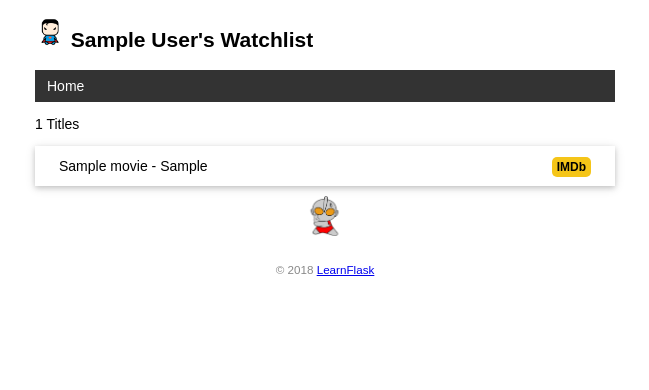
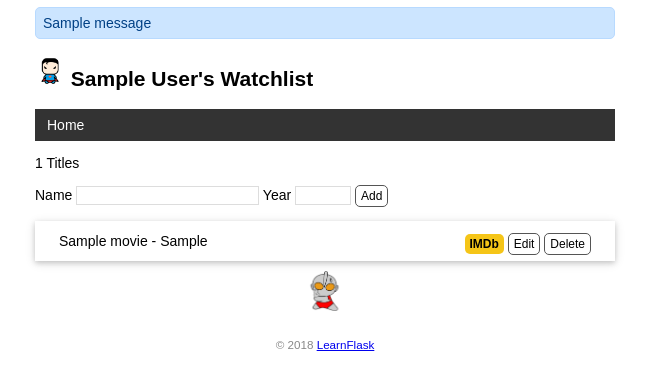
Before and after one commit to JunLog/watchlist, a Flask app: page / in a window 1280 px wide. Shown: the top 390 px of the page, without its empty margins (315-964 px from the left). Run offline with Flask 2, Linux system fonts and the light colour scheme; tables that the repository leaves empty hold one stand-in row (values such as "Sample post"); one stand-in notice (Sample message) is shown.

Commit message:
第七章-表单

```diff
--- a/app.py
+++ b/app.py
@@ -1,4 +1,4 @@
-from flask import Flask, render_template
+from flask import Flask, render_template, url_for, redirect,flash, request
 from flask_sqlalchemy import SQLAlchemy
 import click
 import os
@@ -14,6 +14,7 @@ else:
 app = Flask(__name__)
 app.config['SQLALCHEMY_DATABASE_URI'] = prefix + os.path.join(app.root_path, 'data.db')
 app.config['SQLALCHEMY_TRACK_MODIFICATIONS'] = False
+app.config['SECRET_KEY'] = 'dev'
 db = SQLAlchemy(app)
 
 
@@ -75,8 +76,49 @@ def inject_user():
     user = User.query.first()
     return dict(user = user)
 
-@app.route('/')
+@app.route('/',methods=['GET', 'POST'])
 def index():
-    user = User.query.first()
+    if request.method == 'POST':
+        title = request.form.get('title')
+        year = request.form.get('year')
+
+        if not title or not year or len(year)>4 or len(year)<4 or len(title)>60:
+            flash("Invalid input")#无效输入
+            return redirect(url_for('index'))
+
+        movie = Movie(title=title, year=year)
+        db.session.add(movie)
+        db.session.commit()
+        flash('Item created.')
+        return redirect(url_for('index'))
+
     movies = Movie.query.all()
     return render_template('index.html', movies = movies)
+
+@app.route('/movie/edit/<int:movie_id>', methods=['GET', 'POST'])
+def edit(movie_id):
+    movie = Movie.query.get_or_404(movie_id)
+
+    if request.method == 'POST':
+        title = request.form['title']
+        year = request.form['year']
+
+        if not title or not year or len(year)>4 or len(title)>60:
+            flash('Invalid input!')
+            return redirect(url_for('edit', movie_id=movie_id))
+
+        movie.title = title
+        movie.year = year
+        db.session.commit()
+        flash('Item updated!')
+        return redirect(url_for('index'))
+
+    return render_template('edit.html', movie=movie)
+
+@app.route('/movie/delete/<int:movie_id>', methods=['POST'])  # 限定只接受 POST 请求
+def delete(movie_id):
+    movie = Movie.query.get_or_404(movie_id)  # 获取电影记录
+    db.session.delete(movie)  # 删除对应的记录
+    db.session.commit()  # 提交数据库会话
+    flash('Item deleted.')
+    return redirect(url_for('index'))  # 重定向回主页
--- a/static/css/style.css
+++ b/static/css/style.css
@@ -83,3 +83,46 @@ nav li a:hover {
     border-radius: 5px;
     padding: 3px 5px;
 }
+/* 覆盖某些浏览器对 input 元素定义的字体 */
+input[type=submit] {
+    font-family: inherit;
+}
+
+input[type=text] {
+    border: 1px solid #ddd;
+}
+
+input[name=year] {
+    width: 50px;
+}
+
+.btn {
+    font-size: 12px;
+    padding: 3px 5px;
+    text-decoration: none;
+    cursor: pointer;
+    background-color: white;
+    color: black;
+    border: 1px solid #555555;
+    border-radius: 5px;
+}
+
+.btn:hover {
+    text-decoration: none;
+    background-color: black;
+    color: white;
+    border: 1px solid black;
+}
+.alert {
+    position: relative;
+    padding: 7px;
+    margin: 7px 0;
+    border: 1px solid transparent;
+    color: #004085;
+    background-color: #cce5ff;
+    border-color: #b8daff;
+    border-radius: 5px;
+}
+.inline-form {
+    display: inline;
+}
--- a/templates/base.html
+++ b/templates/base.html
@@ -10,6 +10,9 @@
     {% endblock %}
 </head>
 <body>
+    {% for message in get_flashed_messages() %}
+        <div class="alert">{{ message }}</div>
+    {% endfor %}
     <h2>
         <img alt="Ultraman" class="Ultraman" src="{{ url_for('static', filename='images/超人.png') }}">
         {{ user.name }}'s Watchlist
--- a/templates/index.html
+++ b/templates/index.html
@@ -1,11 +1,20 @@
 {% extends 'base.html' %}
 {% block content %}
         <p>{{ movies|length }} Titles</p>
+        <form method="post">
+            Name <input type="text" name="title" autocomplete="off" required>
+            Year <input type="text" name="year" autocomplete="off" required>
+            <input class="btn" type="submit" name="submit" value="Add">
+        </form>
         <ul class="movie-list">
             {% for movie in movies %}
             <li>{{ movie.title }} - {{ movie.year }}
                 <span class="float-right">
                     <a class="imdb" href="https://www.imdb.com/find?q={{ movie.title }}" target="_blank" title="Find this movie on IMDb">IMDb</a>
+                    <a class="btn" href="{{ url_for('edit', movie_id=movie.id) }}">Edit</a>
+                    <form class="inline-form" method="post" action="{{ url_for('delete', movie_id=movie.id) }}">
+                            <input class="btn" type="submit" name="delete" value="Delete" onclick="return confirm('Are you sure?')">
+                    </form>
                 </span>
             </li>
             {% endfor %}
```
Also changed, not shown: templates/edit.html (added, +10 -0 lines).
